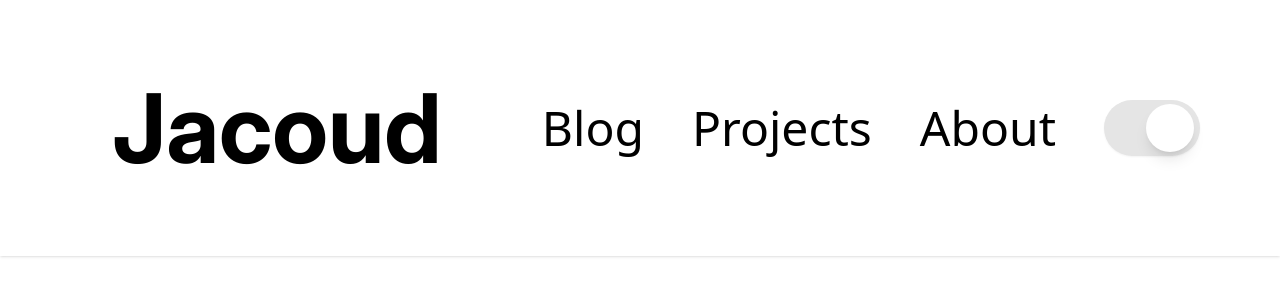
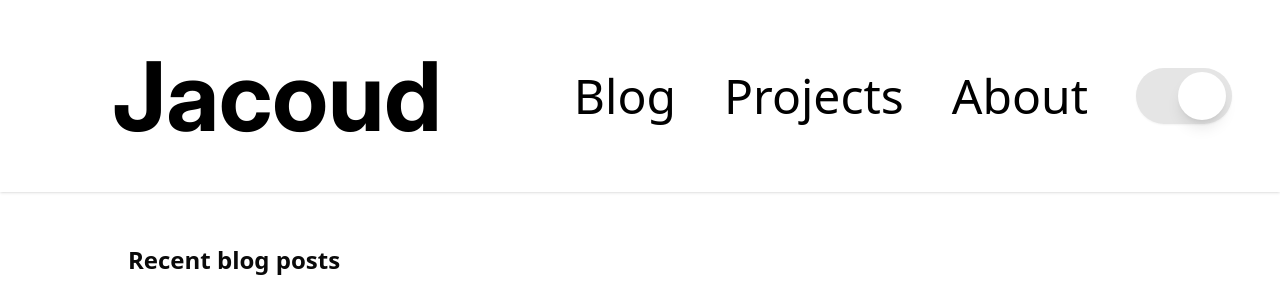
Before and after one commit to mjacoud/jacoud-blog, a Next.js app: page / in a window 1280 px wide. Shown: the top 306 px of the page. Built offline with nearby package versions, Linux system fonts and the light colour scheme.

Commit message:
refactor(navbar.tsx):reduces  the padding at 768px

```diff
--- a/src/app/Components/Navbar.tsx
+++ b/src/app/Components/Navbar.tsx
@@ -24,7 +24,7 @@ export const Navbar = () => {
 
 
   return (
-    <nav className="p-8 shadow dark:shadow-white flex justify-between items-center md:pl-16 md:p-20 lg:pl-28 ">
+    <nav className="p-8 shadow dark:shadow-white flex justify-between items-center md:pl-16 md:p-12 lg:pl-28 ">
       <Link href={'/'}>
         <h1 className="font-inter font-bold text-4xl text-black dark:text-white md:text-6xl xl:text-8xl">Jacoud</h1>
       </Link>
```
